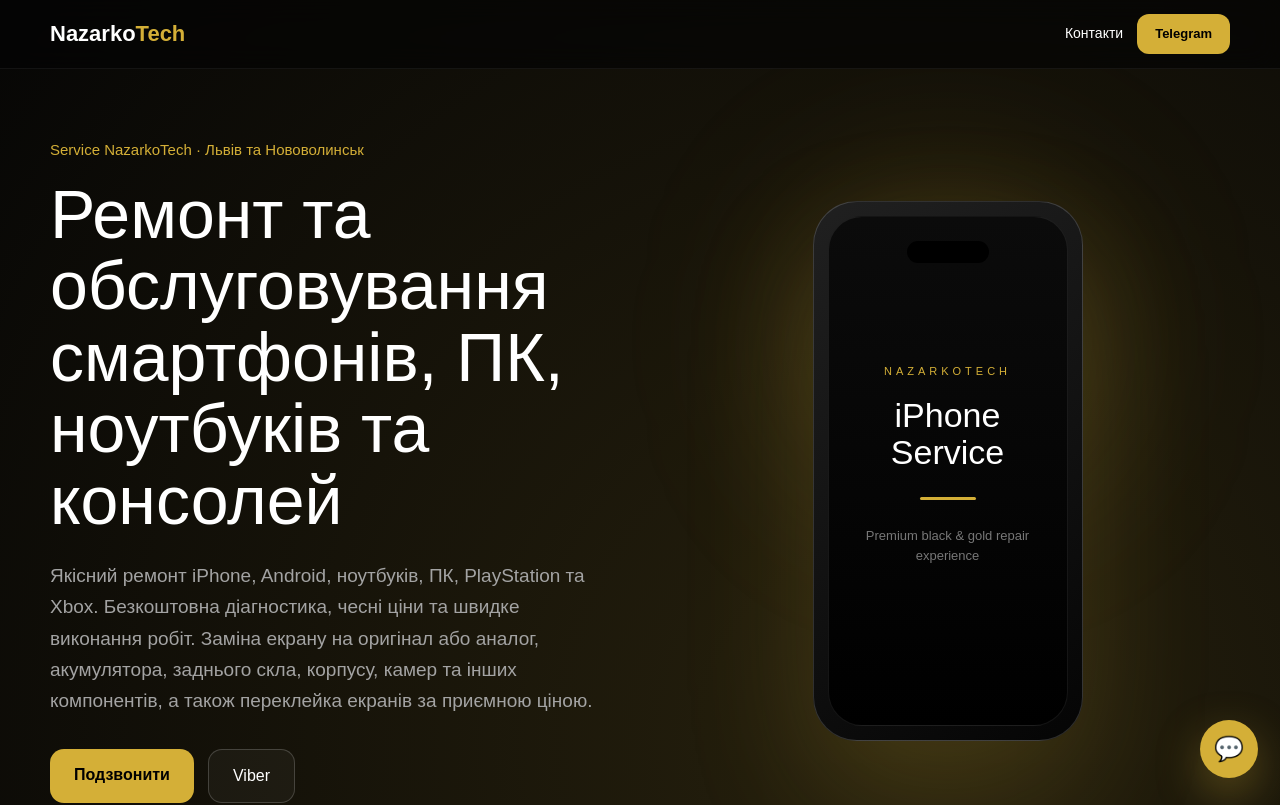
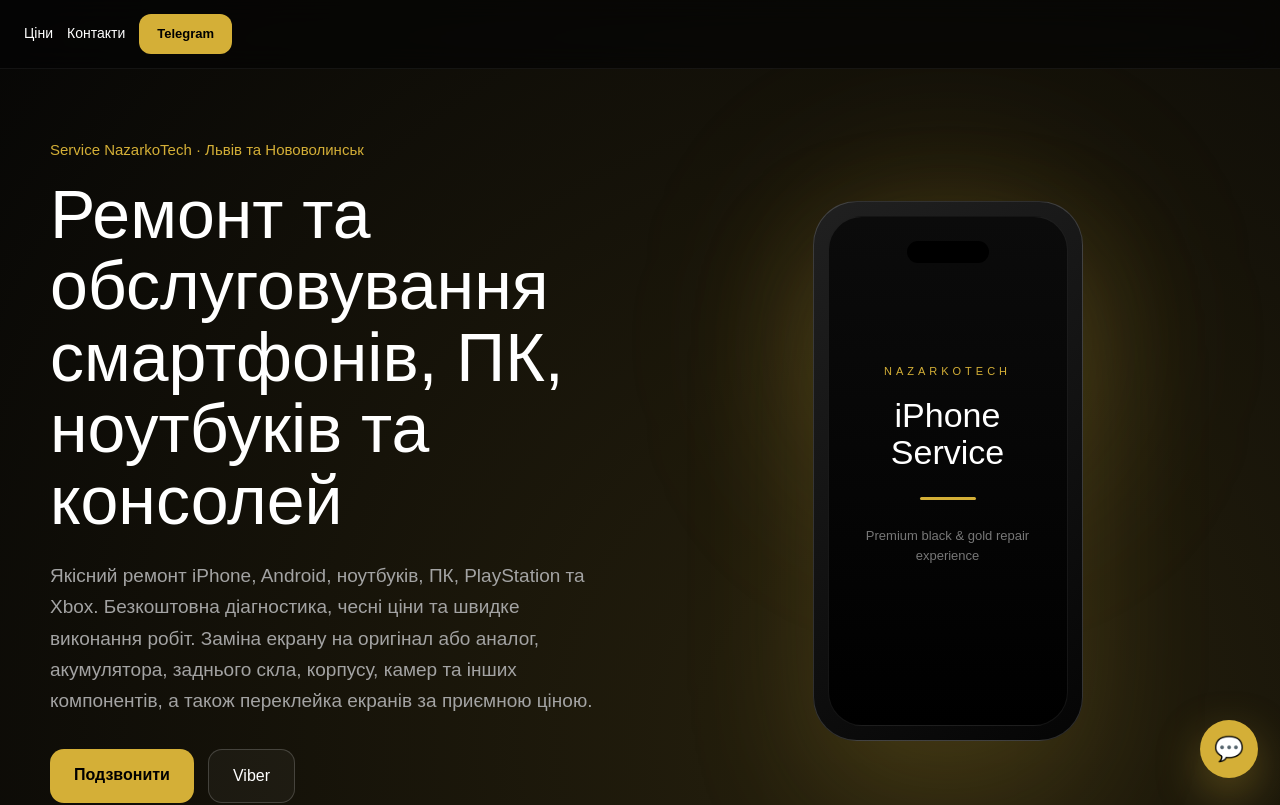
Before and after one commit to NazarkoMi/nazarkotech, a Next.js app: page / in a window 1280 px wide. Shown: the top 805 px of the page. Built offline with nearby package versions, Linux system fonts and the light colour scheme.

Commit message:
Add price page and floating contact button

```diff
--- a/app/components/Header.tsx
+++ b/app/components/Header.tsx
@@ -1,12 +1,11 @@
 export default function Header() {
   return (
     <header style={header}>
-      <div style={nav}>
-        <div style={logo}>
-          Nazarko<span style={{ color: "#D4AF37" }}>Tech</span>
-        </div>
+      <div style={navButtons}>
+  <a href="/price" style={contactBtn}>
+    Ціни
+  </a>
 
-        <div style={navButtons}>
   <a href="/contacts" style={contactBtn}>
     Контакти
   </a>
@@ -14,7 +13,6 @@
   <a href="https://t.me/NazarkoMi" style={telegramBtn}>
     Telegram
   </a>
-        </div>
 </div>
     </header>
   );
```
Lines whose indentation alone changed are shown as unchanged.
